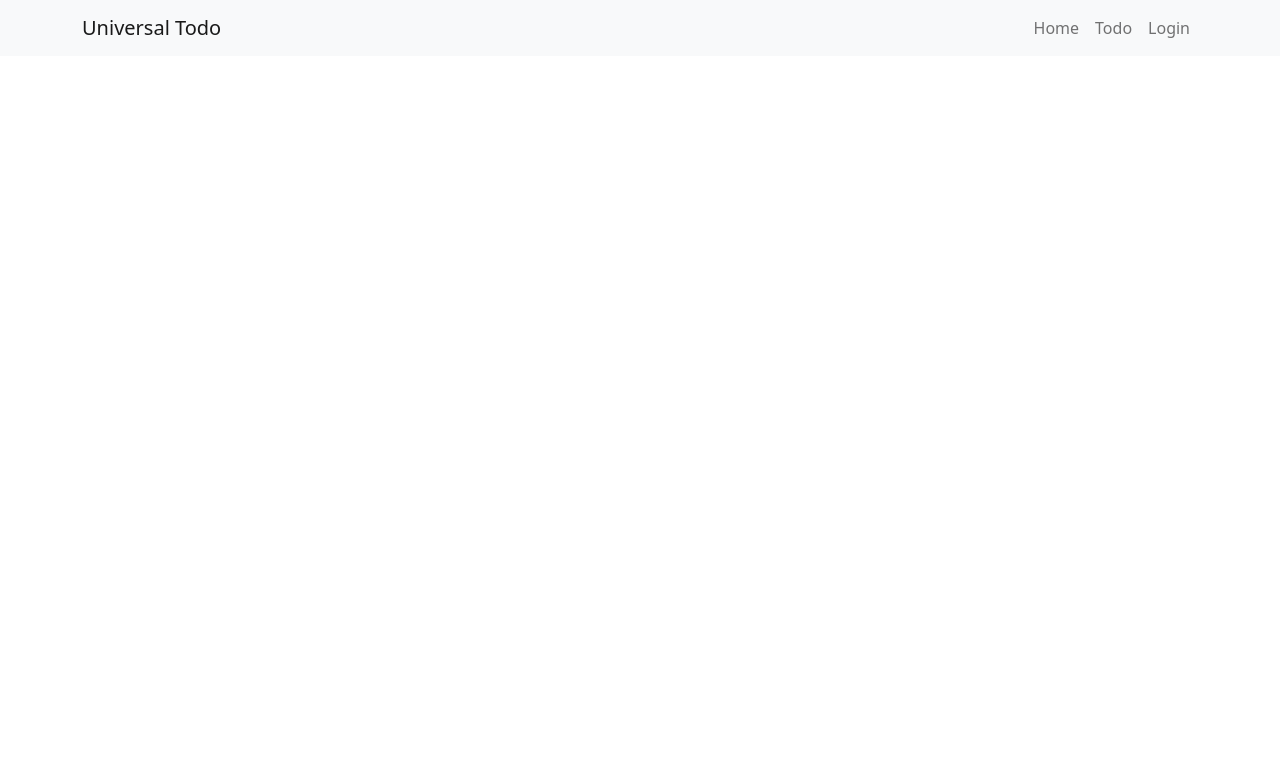
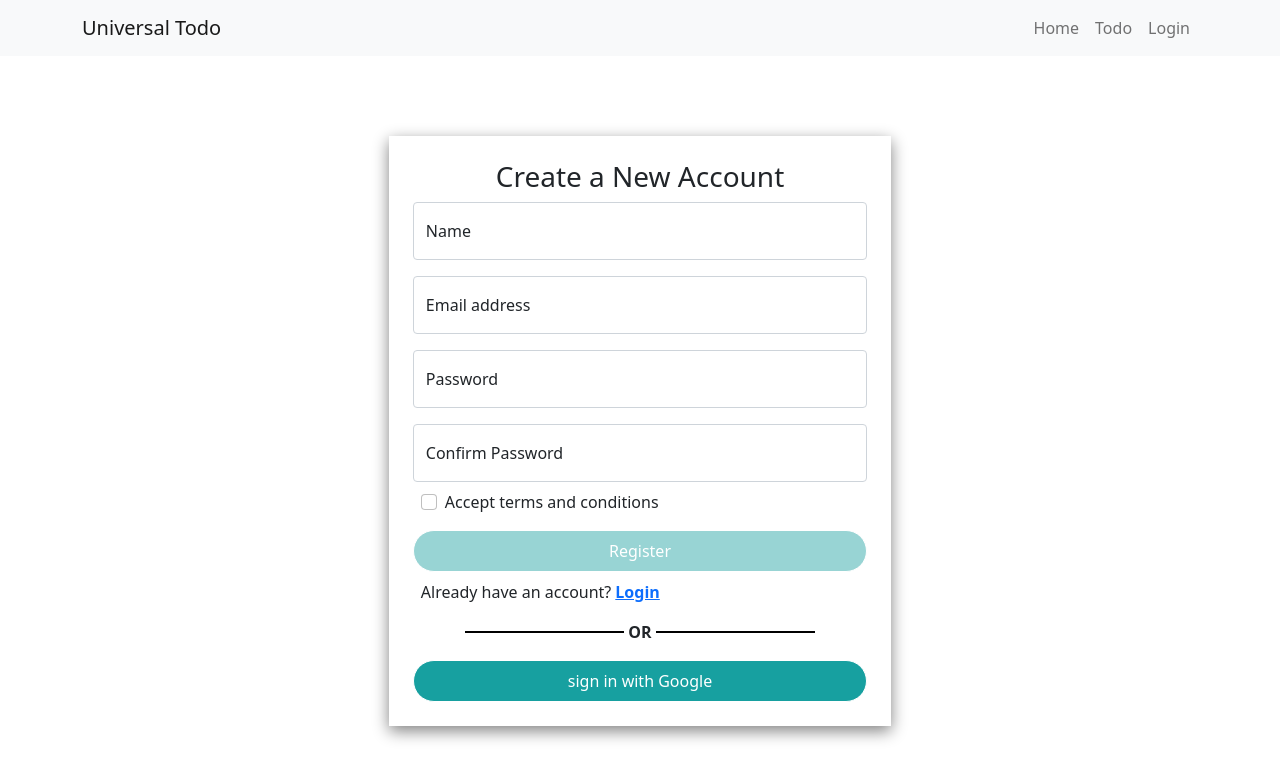
Before and after one commit to asif2508/todo-app-react, a React (Create React App) app: page /register in a window 1280 px wide. Shown: the top 780 px of the page. Built offline with nearby package versions, Linux system fonts and the light colour scheme; no server answers.

Commit message:
registration page done

```diff
--- a/public/todo.json
+++ b/public/todo.json
@@ -2,16 +2,16 @@
     {
         "name": "Gym class",
         "desc": "At 5 pm, I have to go to gym after the class",
-        "completed": true
+        "completed": false
     },
     {
         "name": "have to go to bookstore",
-        "completed": true,
+        "completed": false,
         "desc": "After going to gym, I have to go to bookstore"
     },
     {
         "name": "meeting with boss",
         "desc": "at 7.30, I have meeting with boss",
-        "completed": true
+        "completed": false
     }
 ]
--- a/src/components/Login/Login.css
+++ b/src/components/Login/Login.css
@@ -7,7 +7,7 @@
 .form-style{
 
     border: 1px solid black;
-    width: 40%;
+    width: 37%;
     border-radius: 10px;
     box-shadow: rgba(100, 100, 111, 0.2) 0px 7px 29px 0px;
 
@@ -34,7 +34,7 @@
     border: 1px solid black;
 }
 .login-disabled{
-    background-color: rgb(223, 152, 188);
+    background-color: rgb(152, 212, 212);
     border: 1px solid white;
     color: white;
     padding: 8px 12px;
--- a/src/components/Login/Login.js
+++ b/src/components/Login/Login.js
@@ -13,12 +13,15 @@ const Login = () => {
         error,
     ] = useSignInWithEmailAndPassword(auth);
     const navigate = useNavigate();
-    const [signInWithGoogle] = useSignInWithGoogle(auth);
+    const [signInWithGoogle, user1] = useSignInWithGoogle(auth);
     let location = useLocation();
 
     let from = location.state?.from?.pathname || "/";
     if (loading) {
         return <Loading></Loading>
+    }
+    if(user || user1){
+        navigate(from, { replace: true });
     }
     const handlesignIn = async event => {
         event.preventDefault();
--- a/src/components/Register/Register.css
+++ b/src/components/Register/Register.css
@@ -0,0 +1,14 @@
+.register-page{
+    padding-top: 80px;
+    padding-bottom: 80px;
+}
+.register-style{
+    width: 40%;
+    box-shadow: rgba(0, 0, 0, 0.493) 0px 5px 15px;
+}
+
+@media screen and (max-width: 576px) {
+    .register-style{
+        width: 100%;
+    }
+}
--- a/src/components/Register/Register.js
+++ b/src/components/Register/Register.js
@@ -1,9 +1,98 @@
-import React from 'react';
+import React, { useState } from 'react';
+import { Container, FloatingLabel, Form } from 'react-bootstrap';
+import { useCreateUserWithEmailAndPassword, useSignInWithGoogle, useUpdateProfile } from 'react-firebase-hooks/auth';
+import { Link, useNavigate } from 'react-router-dom';
+import auth from '../../firebase.init';
+import Loading from '../Shared/Loading/Loading';
+import './Register.css';
 
 const Register = () => {
+    const [
+        createUserWithEmailAndPassword,
+        user,
+        loading,
+        error,
+    ] = useCreateUserWithEmailAndPassword(auth);
+    const [updateProfile, updating] = useUpdateProfile(auth);
+    const navigate = useNavigate()
+    const [signInWithGoogle, user1] = useSignInWithGoogle(auth);
+    const [message, setMessage] = useState('');
+    const [checkValue, setCheckValue] = useState(false);
+
+    if (loading || updating) {
+        return <Loading></Loading>
+    }
+    if (user || user1) {
+        navigate('/');
+    }
+
+    const handleCreateUser = async (event) => {
+        event.preventDefault();
+        const name = event.target.name.value;
+        const email = event.target.email.value;
+        const password = event.target.password.value;
+        console.log(password.length);
+        const confirmPassword = event.target.confirmPassword.value;
+        if (password.length >= 6) {
+            if (password === confirmPassword) {
+                if (!user) {
+                    await createUserWithEmailAndPassword(email, password);
+                    await updateProfile({ displayName: name });
+                }
+            } else {
+                setMessage("Password and Confirm password didn't match!");
+            }
+
+        } else {
+            setMessage("Password length can't be less than 6!")
+        }
+        if (user) {
+            navigate('/');
+        }
+    }
+    const handlesignInWithGoogle = () => {
+        signInWithGoogle();
+    }
     return (
         <div>
+            <Container fluid className='register-page'>
+                <div className='register-style mx-auto p-4'>
+                    <h3>Create a New Account</h3>
+                    <form onSubmit={handleCreateUser}>
+                        <FloatingLabel
+                            controlId="floatingInput"
+                            label="Name"
+                            className="mb-3">
+                            <Form.Control type="name" name='name' placeholder="Your Name" />
+                        </FloatingLabel>
+                        <FloatingLabel
+                            controlId="floatingInput"
+                            label="Email address"
+                            className="mb-3">
+                            <Form.Control type="email" name='email' placeholder="name@example.com" />
+                        </FloatingLabel>
+                        <FloatingLabel className="mb-3" controlId="floatingPassword" label="Password">
+                            <Form.Control type="password" name="password" placeholder="Password" />
+                        </FloatingLabel>
+                        <FloatingLabel controlId="floatingPassword" label="Confirm Password">
+                            <Form.Control type="password" name="confirmPassword" placeholder="Confirm Password" />
+                        </FloatingLabel>
+                        {error && <p className='text-danger mb-0 mt-2 text-start'>{error.message}</p>}
+                        {message && <p className='text-danger mb-0 mt-2 text-start'>{message}</p>}
 
+                        <Form.Group className="mb-3" controlId="formBasicCheckbox">
+                            <Form.Check onClick={() => setCheckValue(!checkValue)} className='text-start m-2 mb-0' type="checkbox" label="Accept terms and conditions" name='terms' id='terms' />
+                        </Form.Group>
+
+                        <button className={!checkValue ? 'w-100 mt-0 login-disabled' : 'w-100 mt-0 login-btn'} type="submit" disabled={!checkValue}>Register</button>
+                    </form>
+                    <p className='text-start m-2'>Already have an account?<Link className='text-primary ms-1 fw-bold' to='/login'>Login</Link> </p>
+                    <div className='d-flex mt-3 align-items-center justify-content-center mb-3'>
+                        <div className='line-style'></div><div className='ms-1 me-1 fw-bold'>OR</div><div className='line-style'></div>
+                    </div>
+                    <button onClick={handlesignInWithGoogle} className='w-100 login-btn'>sign in with Google</button>
+                </div>
+            </Container>
         </div>
     );
 };
--- a/src/components/Shared/Header/Header.js
+++ b/src/components/Shared/Header/Header.js
@@ -18,9 +18,9 @@ const Header = () => {
                             <Nav.Link as={Link} to='todo' href="#link">Todo</Nav.Link>
                             {
                                 user ?
-                                <Nav.Link onClick={()=> signOut()} as={Link} to='/'>SignOut</Nav.Link>
+                                <Nav.Link onClick={()=> signOut(auth)} as={Link} to='/'>SignOut</Nav.Link>
                                 :
-                                <Nav.Link as={Link} to='login' href="#link">Login</Nav.Link>
+                                <Nav.Link as={Link} to='/login' href="#link">Login</Nav.Link>
                             }
                         </Nav>
                     </Navbar.Collapse>
--- a/src/components/Todo/Todo.css
+++ b/src/components/Todo/Todo.css
@@ -6,5 +6,23 @@
 .adding-task{
     margin-top: 25px;
     padding: 10px;
+    top: 25px;
     position: sticky;
+    box-shadow: rgba(0, 0, 0, 0.24) 0px 3px 8px;
 }
+.main-btn{
+    background-color: rgb(23, 160, 160);
+    border: 1px solid white;
+    color: white;
+    padding: 8px 12px;
+    border-radius: 5px;
+}
+.main-btn:hover{
+    background-color: white;
+    color: rgb(23, 160, 160);
+    border: 1px solid rgb(23, 160, 160);
+}
+.main-btn:active{
+    background-color: red;
+    color: white;
+}
--- a/src/components/Todo/Todo.js
+++ b/src/components/Todo/Todo.js
@@ -89,7 +89,7 @@ const Todo = () => {
                                     <p className='label-text'>Task Description</p>
                                     <Form.Control name='desc' placeholder='Task Description' as="textarea" rows={5} />
                                 </Form.Group>
-                                <input type="submit" value="ADD" className='btn btn-primary w-25' />
+                                <input type="submit" value="ADD" className='btn main-btn w-25' />
                             </form>
                         </div>
                     </Col>
--- a/src/components/TodoLists/TodoLists.js
+++ b/src/components/TodoLists/TodoLists.js
@@ -15,8 +15,8 @@ const TodoLists = ({ post, handleDeleteItem, handleCompleted }) => {
                     <Card.Title style={{
                         textDecoration: completed ? 'line-through' : 'none'
                     }} className='text-start'>{name}</Card.Title>
-                    <button className='text-danger'>
-                        <FontAwesomeIcon onClick={() => handleDeleteItem(_id)} icon={faTrash}></FontAwesomeIcon>
+                    <button onClick={() => handleDeleteItem(_id)} className='main-btn'>
+                        <FontAwesomeIcon  icon={faTrash}></FontAwesomeIcon>
                     </button>
                 </div>
 
@@ -25,7 +25,7 @@ const TodoLists = ({ post, handleDeleteItem, handleCompleted }) => {
                 }} className='text-start'>
                     {desc}
                 </Card.Text>
-                <Button onClick={() => handleCompleted(_id, data)} variant="primary">Completed</Button>
+                <Button onClick={() => handleCompleted(_id, data)} className='main-btn'>Completed</Button>
             </Card.Body>
         </Card>
     );
```
